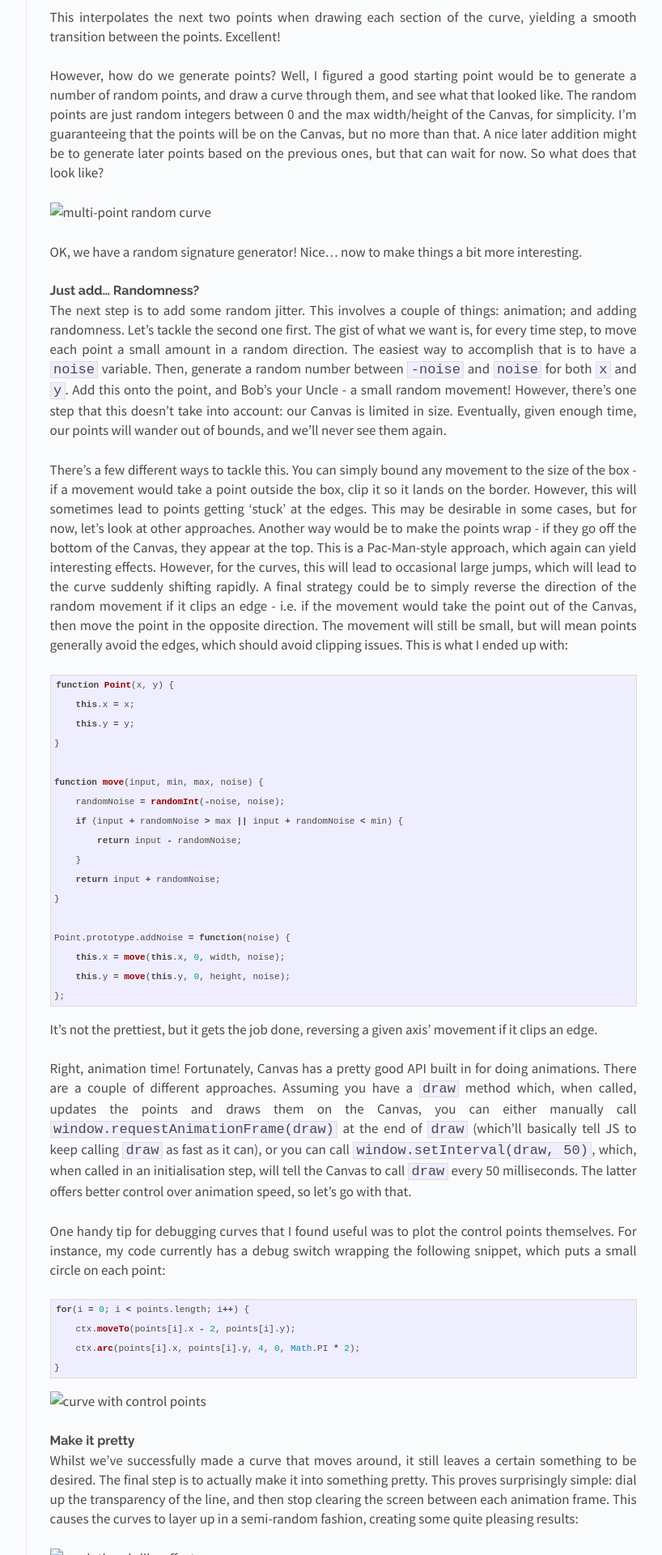
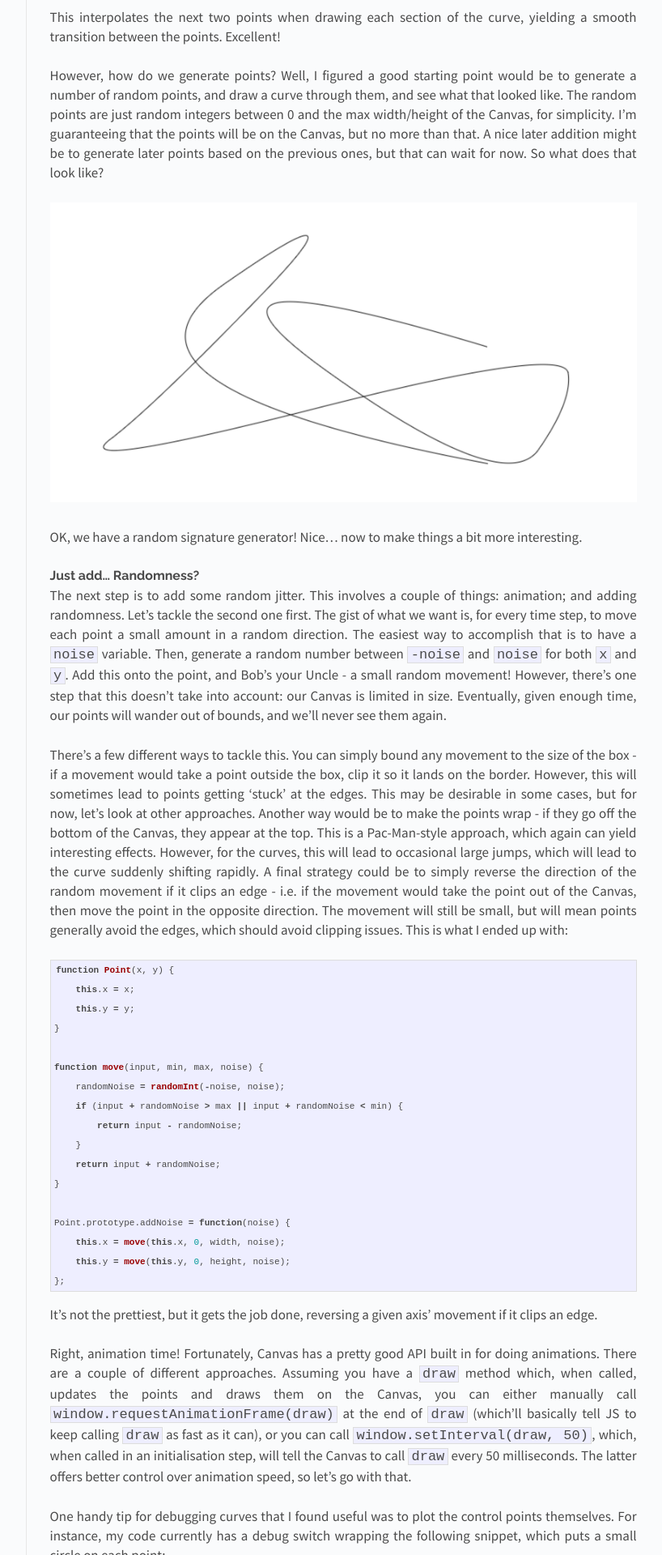
Before and after one commit to oli-hall/oli-hall.github.io, a Jekyll site: the page built from _posts/2018-01-22-Testing-JS.md, in a window 1280 px wide. Shown: the part 1250-3170 px from the top of the page at 81% size, without its empty margins (326-1144 px from the left). Built offline with Jekyll 4.4.1, drawn with Linux system fonts in a browser that asks for light colours; comment, search, counter and statistics services are not loaded; some of the changed text lies outside the part shown.

Commit message:
Use absolute_url macro to fix relative paths in image/script paths

````diff
--- a/_includes/splines.html
+++ b/_includes/splines.html
@@ -1,5 +1,5 @@
 
-<script type="text/javascript" src="scripts/splines.js">
+<script type="text/javascript" src="{{ "scripts/splines.js" | absolute_url }}">
 </script>
 <div>
     <style type="text/css">
--- a/_posts/2018-01-22-Testing-JS.md
+++ b/_posts/2018-01-22-Testing-JS.md
@@ -46,7 +46,7 @@
 
 However, how do we generate points? Well, I figured a good starting point would be to generate a number of random points, and draw a curve through them, and see what that looked like. The random points are just random integers between 0 and the max width/height of the Canvas, for simplicity. I'm guaranteeing that the points will be on the Canvas, but no more than that. A nice later addition might be to generate later points based on the previous ones, but that can wait for now. So what does that look like?
 
-![multi-point random curve](images/multi_point_curve.png)
+![multi-point random curve]({{ "images/multi_point_curve.png" | absolute_url }})
 
 OK, we have a random signature generator! Nice... now to make things a bit more interesting.
 
@@ -89,17 +89,17 @@
 }
 ```
 
-![curve with control points](images/control_points.png)
+![curve with control points]({{ "images/control_points.png" | absolute_url }})
 
 ### Make it pretty
 
 Whilst we've successfully made a curve that moves around, it still leaves a certain something to be desired. The final step is to actually make it into something pretty. This proves surprisingly simple: dial up the transparency of the line, and then stop clearing the screen between each animation frame. This causes the curves to layer up in a semi-random fashion, creating some quite pleasing results:
 
-![a paintbrush-like effect](images/paintbrush.png)
+![a paintbrush-like effect]({{ "images/paintbrush.png" | absolute_url }})
 
 The sky is the limit with this stuff. Even with this basic example, I played around with different transparencies, different amounts of noise, and got quite strikingly different results. Here's one where the noise starts at zero, and increases along the length of the curve:
 
-![horsetail](images/horsetail.png)
+![horsetail]({{ "images/horsetail.png" | absolute_url }})
 
 ### Interactive example
 
````
